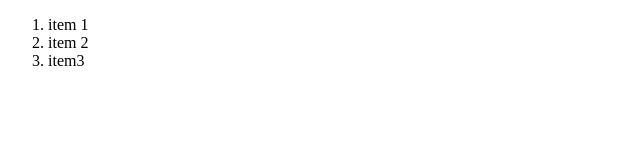
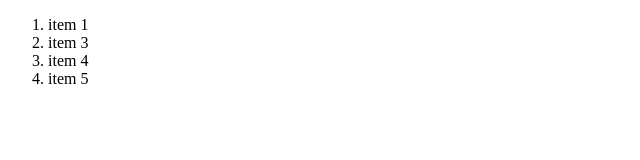
Before and after one commit to chu3098/Demo, a plain HTML site: page index.html in a window 1280 px wide. Shown: the full height of the page, 0-640 px from the left. Drawn offline with Linux system fonts and the light colour scheme.

Commit message:
Update index.html

```diff
--- a/index.html
+++ b/index.html
@@ -9,8 +9,9 @@
 <body>
     <ol>
         <li>item 1</li>
-        <li>item 2</li>
-        <li>item3</li>
+        <li>item 3</li>
+        <li>item 4</li>
+        <li>item 5</li>
     </ol>
 </body>
 </html>
```
